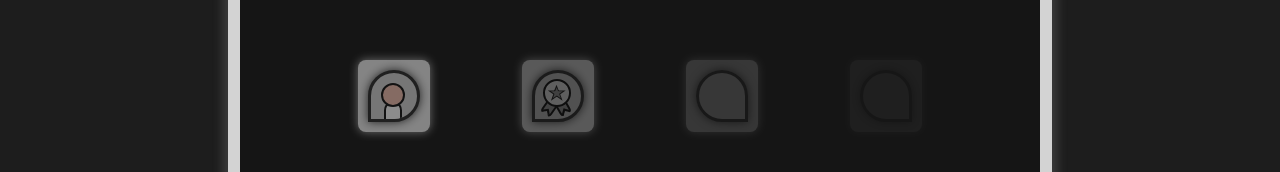
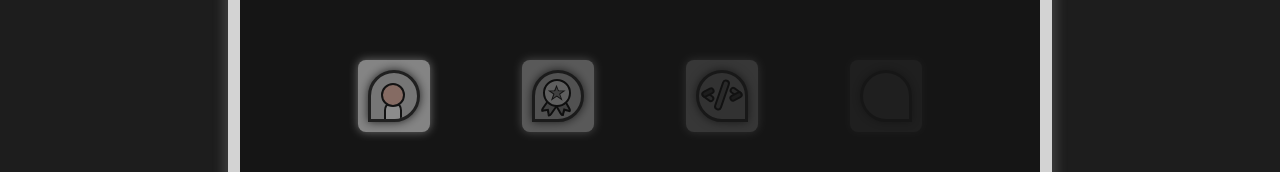
Before and after one commit to frse97/portfolio.frse, a Next.js app: page / in a window 1280 px wide. Both pictures are taken after a click on the element 640 px from the left and 325 px from the top of the page. Shown: the part 213-385 px from the top of the page. Built offline with nearby package versions, Linux system fonts and the light colour scheme.

Commit message:
Changed styles of Skills Icon, Added Projects Icon.

```diff
--- a/src/components/Contents/FrseApps/FrseAppIcons/FrseAppIcon.scss
+++ b/src/components/Contents/FrseApps/FrseAppIcons/FrseAppIcon.scss
@@ -202,6 +202,67 @@
       }
     }
   }
+
+  &-projects {
+    background-color: #d3d3d3;
+
+    &-arrow-left-1 {
+      position: absolute;
+      width: 10px;
+      height: 3px;
+      border: 2px solid black;
+      border-radius: 4px;
+      bottom: 19px;
+      background-color: #9b9b9b;
+      transform: rotate(36deg);
+      left: 2px;
+    }
+    &-arrow-left-2 {
+      position: absolute;
+      width: 10px;
+      height: 3px;
+      border: 2px solid black;
+      border-radius: 4px;
+      bottom: 23px;
+      background-color: #4d4d4d;
+      transform: rotate(152deg);
+      left: 2px;
+    }
+    &-arrow-middle {
+      position: absolute;
+      width: 28px;
+      height: 4px;
+      border: 2px solid black;
+      border-radius: 4px;
+      bottom: 20px;
+      background-color: #9b9b9b;
+      transform: rotate(109deg);
+      left: 7px;
+      z-index: 999;
+    }
+    &-arrow-right-1 {
+      position: absolute;
+      width: 10px;
+      height: 3px;
+      border: 2px solid black;
+      border-radius: 4px;
+      bottom: 23px;
+      background-color: #9b9b9b;
+      transform: rotate(36deg);
+      left: 30px;
+    }
+    &-arrow-right-2 {
+      position: absolute;
+      width: 10px;
+      height: 3px;
+      border: 2px solid black;
+      border-radius: 4px;
+      bottom: 19px;
+      background-color: #4d4d4d;
+      transform: rotate(152deg);
+      left: 30px;
+    }
+  }
 }
 
 .icon-b-tl {
--- a/src/components/Contents/FrseApps/FrseAppIcons/components/FrseAppProjectsIcon.tsx
+++ b/src/components/Contents/FrseApps/FrseAppIcons/components/FrseAppProjectsIcon.tsx
@@ -5,7 +5,11 @@ interface IFrseAppProjectsIcon {}
 const FrseAppProjectsIcon: React.FC<IFrseAppProjectsIcon> = props => {
   return (
     <>
-      <div className="frse-projects-x" />
+      <div className="frse-app-icon-projects-arrow-left-1" />
+      <div className="frse-app-icon-projects-arrow-left-2" />
+      <div className="frse-app-icon-projects-arrow-middle" />
+      <div className="frse-app-icon-projects-arrow-right-1" />
+      <div className="frse-app-icon-projects-arrow-right-2" />
     </>
   )
 }
```
